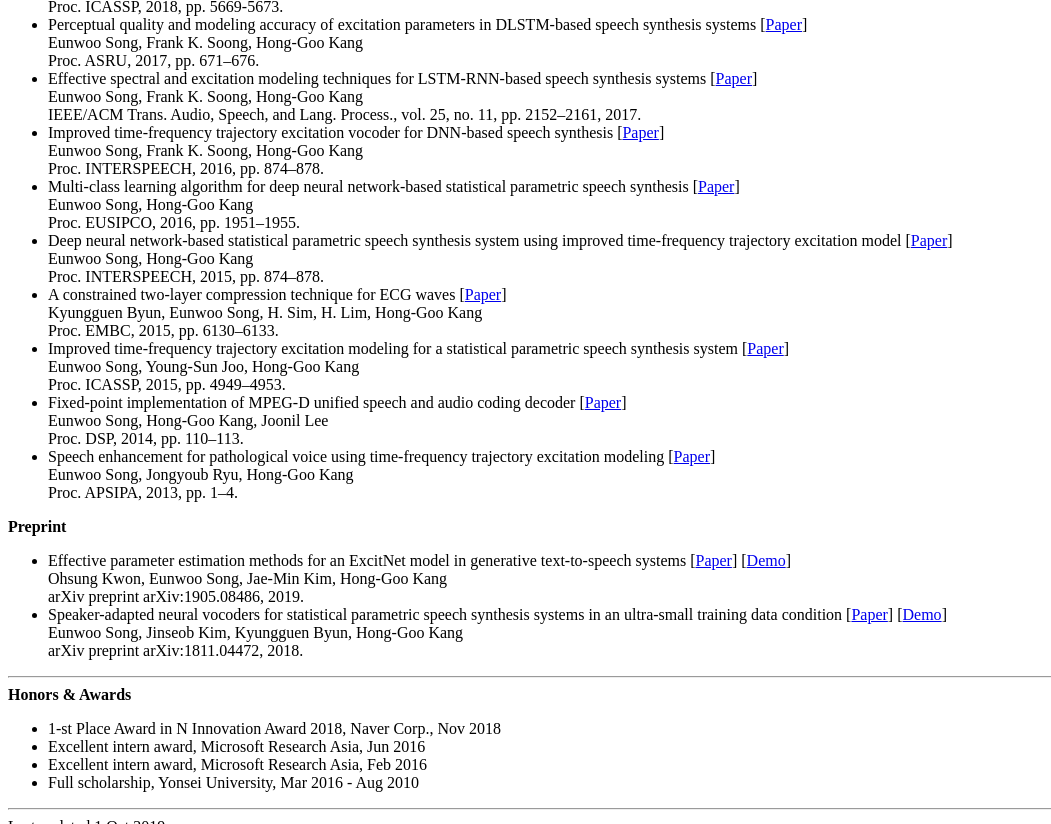
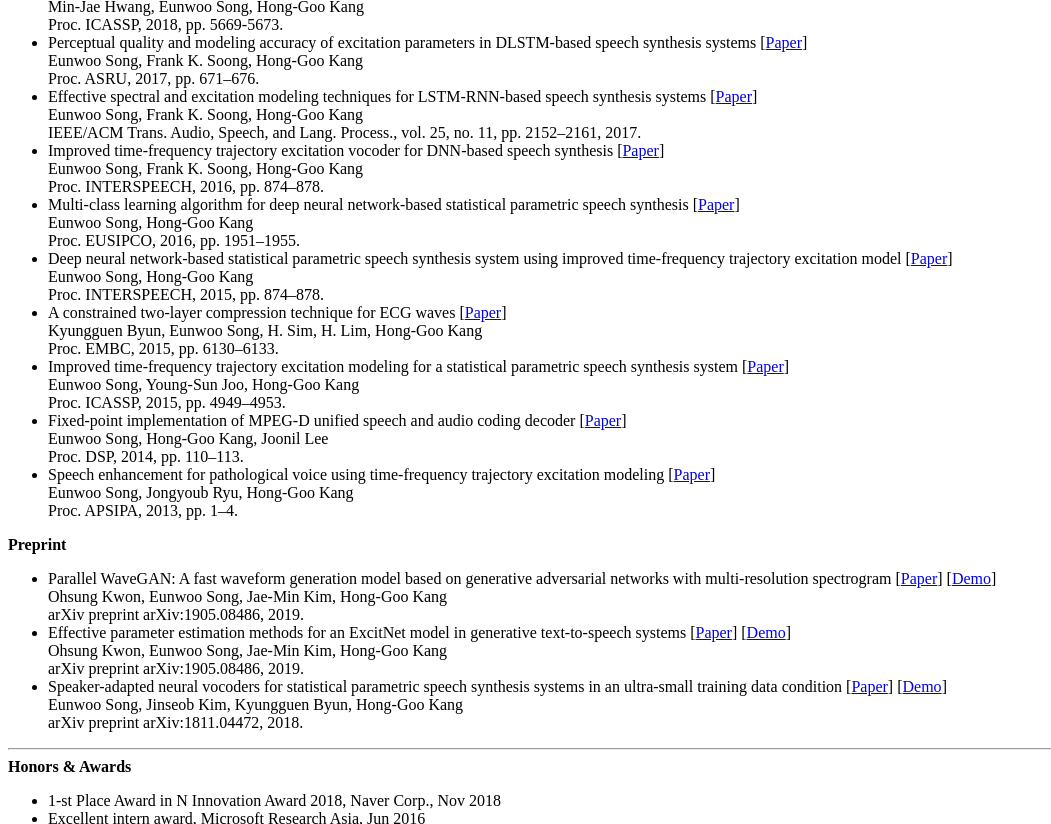
Before and after one commit to sewplay/cv, a plain HTML site: page index.html in a window 1280 px wide. Shown: the part 1231-2055 px from the top of the page, without its empty margins (0-1051 px from the left). Drawn offline with Linux system fonts and the light colour scheme.

Commit message:
30Oct2019

```diff
--- a/index.html
+++ b/index.html
@@ -38,6 +38,7 @@ I received the combined M.S. and Ph.D. degree in electrical and electronic engin
       <li>Research and development of hybrid speech synthesis system, combining deep learning and unit-selection TTS models. Implementing cloud-based real-time TTS products for</li>
       <ul>
         <li>Naver Clova AI speaker (Korean Celeb voice), [<a href=https://clova.ai/ko/events/celeb_voice>Web</a>]</li>
+        <li>Line Car Navi (Japanese Navigation), [<a href=https://carnavi.line.me>Web</a>]</li>
         <li>Gatebox (Japanese Character voice). [<a href=https://gatebox.ai/home>Web</a>]</li>
       </ul>
     </ul>
@@ -168,6 +169,11 @@ I received the combined M.S. and Ph.D. degree in electrical and electronic engin
 <b>Preprint</b>
 <br>
 <ul>
+  <li>Parallel WaveGAN: A fast waveform generation model based on generative adversarial networks with multi-resolution spectrogram
+  [<a href=https://arxiv.org/abs/1910.11480/>Paper</a>]
+  [<a href=https://r9y9.github.io/demos/projects/icassp2020/>Demo</a>]
+  <br>Ohsung Kwon, Eunwoo Song, Jae-Min Kim, Hong-Goo Kang
+  <br>arXiv preprint arXiv:1905.08486, 2019.</li>
   <li>Effective parameter estimation methods for an ExcitNet model in generative text-to-speech systems
   [<a href=https://arxiv.org/abs/1905.08486/>Paper</a>]
   [<a href=https://sewplay.github.io/demos/gst_tacotron2_excitnet/>Demo</a>]
@@ -200,5 +206,5 @@ I received the combined M.S. and Ph.D. degree in electrical and electronic engin
 
 
 <hr>
-Last updated 1 Oct 2019
+Last updated 30 Oct 2019
 <hr>
```
Also changed, not shown: 1 other file.
